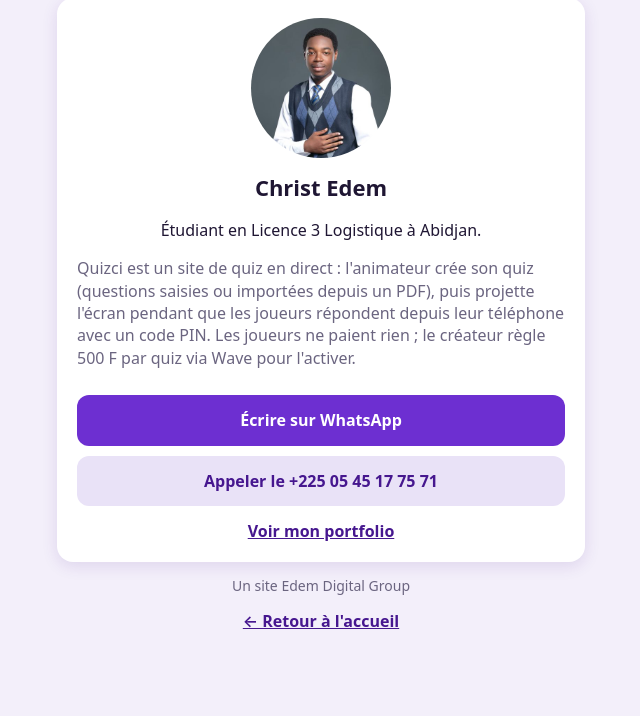
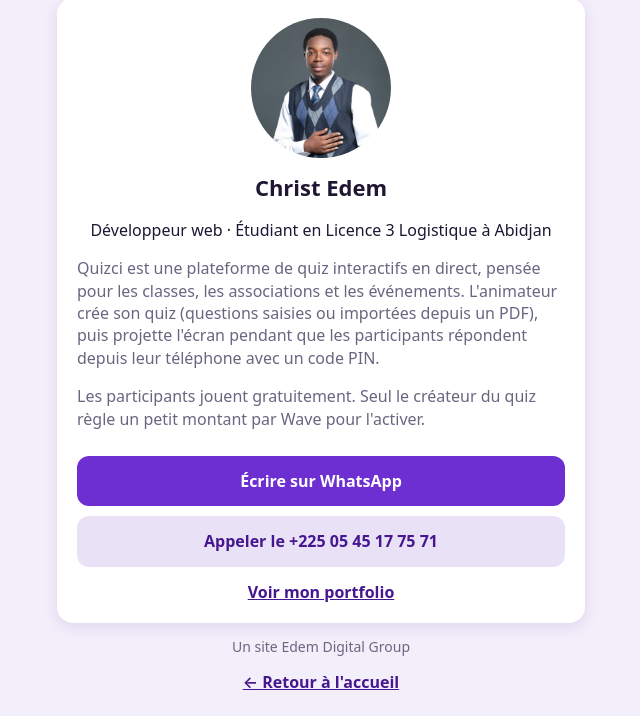
Before and after one commit to brouchristedem/Quizci, a plain HTML site: page public/a-propos.html in a window 1280 px wide. Shown: the part 84-800 px from the top of the page, without its empty margins (319-959 px from the left). Drawn offline with Linux system fonts and the light colour scheme.

Commit message:
À propos : textes professionnels et lien portfolio mis à jour

```diff
--- a/public/a-propos.html
+++ b/public/a-propos.html
@@ -4,7 +4,7 @@
 <meta charset="utf-8">
 <meta name="viewport" content="width=device-width,initial-scale=1">
 <title>Quizci · À propos</title>
-<meta name="description" content="Quizci est un site de quiz en direct créé par Christ Edem, étudiant en Licence 3 Logistique à Abidjan.">
+<meta name="description" content="Quizci est une plateforme de quiz interactifs en direct, conçue par Christ Edem, développeur web basé à Abidjan.">
 <link rel="icon" type="image/svg+xml" href="/favicon.svg">
 <meta name="theme-color" content="#46178F">
 <link rel="stylesheet" href="css/app.css">
@@ -23,12 +23,13 @@
   <section class="card">
     <img src="img/edem.jpg" alt="Christ Edem" width="140" height="140" style="width:140px;height:140px;border-radius:50%;object-fit:cover;display:block;margin:0 auto 14px">
     <h1>Christ Edem</h1>
-    <p>Étudiant en Licence 3 Logistique à Abidjan.</p>
-    <p class="muted" style="font-size:16px;text-align:left">Quizci est un site de quiz en direct : l'animateur crée son quiz (questions saisies ou importées depuis un PDF), puis projette l'écran pendant que les joueurs répondent depuis leur téléphone avec un code PIN. Les joueurs ne paient rien ; le créateur règle 500 F par quiz via Wave pour l'activer.</p>
+    <p>Développeur web · Étudiant en Licence 3 Logistique à Abidjan</p>
+    <p class="muted" style="font-size:16px;text-align:left">Quizci est une plateforme de quiz interactifs en direct, pensée pour les classes, les associations et les événements. L'animateur crée son quiz (questions saisies ou importées depuis un PDF), puis projette l'écran pendant que les participants répondent depuis leur téléphone avec un code PIN.</p>
+    <p class="muted" style="font-size:16px;text-align:left">Les participants jouent gratuitement. Seul le créateur du quiz règle un petit montant par Wave pour l'activer.</p>
 
     <a class="btn" href="https://wa.me/2250545177571" target="_blank" rel="noopener">Écrire sur WhatsApp</a>
     <a class="btn sec" href="tel:+2250545177571">Appeler le +225 05 45 17 75 71</a>
-    <a class="link" href="https://christedem.vercel.app" target="_blank" rel="noopener">Voir mon portfolio</a>
+    <a class="link" href="https://portfolio-christedem.vercel.app" target="_blank" rel="noopener">Voir mon portfolio</a>
   </section>
 
   <p class="muted">Un site Edem Digital Group</p>
```
